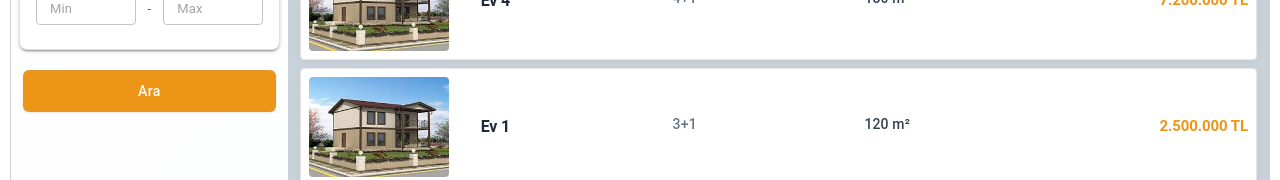
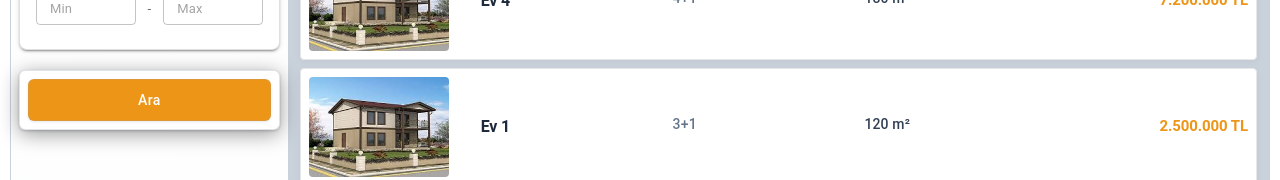
Before and after one commit to bugraisin/emass-frontend, a React (Create React App) app: page / in a window 1280 px wide. Shown: the part 557-737 px from the top of the page. Built offline with nearby package versions, Linux system fonts and the light colour scheme; no server answers.

Commit message:
address lower-upper case are fixed.

```diff
--- a/src/main/left-panel.tsx
+++ b/src/main/left-panel.tsx
@@ -465,10 +465,15 @@ const handleSearch = async () => {
             <Box
                 sx={{
                     position: 'sticky',
-                    bottom: 16,
+                    bottom: 4,
                     width: '100%',
                     marginTop: '20px',
-                    padding: '0 4px',
+                    padding: '8px',
+                    backgroundColor: 'white',
+                    borderRadius: '6px',
+                    border: '1px solid rgba(148, 163, 184, 0.3)',
+                    boxShadow: '0 4px 20px rgba(0, 0, 0, 0.4), 0 1px 3px rgba(0, 0, 0, 0.2)',
+                    zIndex: 10,
                 }}
             >
                 <Button
--- a/src/main/left-panel/address.tsx
+++ b/src/main/left-panel/address.tsx
@@ -215,16 +215,35 @@ export default function Address({ onLocationChange }: AddressProps) {
 
   // Arama için filtreleme fonksiyonları
   const filteredCities = useMemo(() => {
-    if (!searchTerm) return cities;
-    return cities.filter(city =>
-      city.name.toLowerCase().includes(searchTerm.toLowerCase())
-    );
+    let citiesToFilter = cities;
+
+    if (!searchTerm) {
+      // Arama yoksa özel sıralama yap: İstanbul, Ankara, İzmir önce, sonra alfabetik
+      const priorityCities = ['İstanbul', 'Ankara', 'İzmir'];
+      const priority = cities.filter(city => priorityCities.includes(city.name));
+      const others = cities.filter(city => !priorityCities.includes(city.name))
+                         .sort((a, b) => a.name.localeCompare(b.name, 'tr'));
+
+      // Öncelikli şehirleri doğru sırada yerleştir
+      const sortedPriority = priorityCities.map(name =>
+        priority.find(city => city.name === name)
+      ).filter((city): city is Province => city !== undefined);
+
+      citiesToFilter = [...sortedPriority, ...others];
+    } else {
+      // Arama varsa sadece filtrele
+      citiesToFilter = cities.filter(city =>
+        city.name.toLocaleLowerCase('tr').includes(searchTerm.toLocaleLowerCase('tr'))
+      );
+    }
+
+    return citiesToFilter;
   }, [cities, searchTerm]);
 
   const filteredDistricts = useMemo(() => {
     if (!searchTerm) return districts;
     return districts.filter(district =>
-      district.name.toLowerCase().includes(searchTerm.toLowerCase())
+      district.name.toLocaleLowerCase('tr').includes(searchTerm.toLocaleLowerCase('tr'))
     );
   }, [districts, searchTerm]);
 
@@ -233,8 +252,8 @@ export default function Address({ onLocationChange }: AddressProps) {
     return subdistrictGroups.map(group => ({
       ...group,
       neighborhoods: group.neighborhoods.filter(neighborhood =>
-        neighborhood.name.toLowerCase().includes(searchTerm.toLowerCase()) ||
-        group.subdistrict.name.toLowerCase().includes(searchTerm.toLowerCase())
+        neighborhood.name.toLocaleLowerCase('tr').includes(searchTerm.toLocaleLowerCase('tr')) ||
+        group.subdistrict.name.toLocaleLowerCase('tr').includes(searchTerm.toLocaleLowerCase('tr'))
       )
     })).filter(group => group.neighborhoods.length > 0);
   }, [subdistrictGroups, searchTerm]);
```
